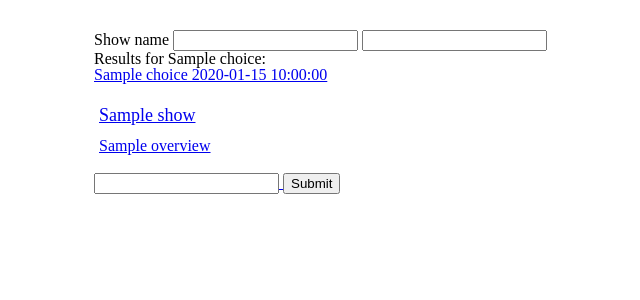
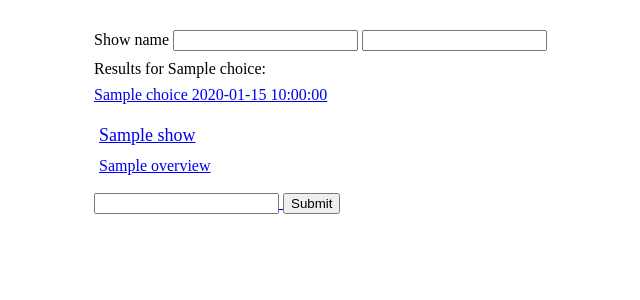
Before and after one commit to Dostoy320/ShowTracker, a Flask app: template showtracker/templates/add_shows.html in a window 1280 px wide. Shown: the part 70-370 px from the top of the page, without its empty margins (86-726 px from the left). Run offline with Flask 2, Linux system fonts and the light colour scheme; the template is opened without the code that fills it: most values are stand-ins (such as "Sample title", 1, 10 or a date in 2020); form fields are guessed from the names that the template uses; some libraries are stand-ins or nearby versions.

Commit message:
search result styling and removed tracker.db from cache

```diff
--- a/showtracker/static/css/st_style/sass/style.scss
+++ b/showtracker/static/css/st_style/sass/style.scss
@@ -83,6 +83,11 @@ $ninesixty-columns: 12;
             line-height: 25px;
             @include border-radius(5px);
         }
+        #search_results {
+            p {
+                margin: 10px 0 10px 0;
+            }
+        }
         #show_submit {
             margin-bottom: 10px;
         }
--- a/showtracker/static/css/st_style/stylesheets/style.css
+++ b/showtracker/static/css/st_style/stylesheets/style.css
@@ -163,25 +163,29 @@ h4 {
   -o-border-radius: 5px;
   border-radius: 5px;
 }
-/* line 86, ../sass/style.scss */
+/* line 87, ../sass/style.scss */
+#container #main-content #search_results p {
+  margin: 10px 0 10px 0;
+}
+/* line 91, ../sass/style.scss */
 #container #main-content #show_submit {
   margin-bottom: 10px;
 }
-/* line 89, ../sass/style.scss */
+/* line 94, ../sass/style.scss */
 #container #main-content #show_focus {
   overflow: hidden;
   *zoom: 1;
   text-align: center;
 }
-/* line 92, ../sass/style.scss */
+/* line 97, ../sass/style.scss */
 #container #main-content #show_focus h2 {
   font-size: 1.9em;
 }
-/* line 96, ../sass/style.scss */
+/* line 101, ../sass/style.scss */
 #container #main-content #season_list {
   margin-bottom: 10px;
 }
-/* line 98, ../sass/style.scss */
+/* line 103, ../sass/style.scss */
 #container #main-content #season_list .season_select {
   margin: 0 0 5px 0;
   padding: 5px 0 5px 0;
@@ -191,20 +195,20 @@ h4 {
   cursor: pointer;
   text-align: center;
 }
-/* line 106, ../sass/style.scss */
+/* line 111, ../sass/style.scss */
 #container #main-content #season_list .season_select #episodes li {
   margin-bottom: 3px;
   background-color: #E0EBFF;
 }
-/* line 110, ../sass/style.scss */
+/* line 115, ../sass/style.scss */
 #container #main-content #season_list .season_select .watched_false {
   text-decoration: none;
 }
-/* line 113, ../sass/style.scss */
+/* line 118, ../sass/style.scss */
 #container #main-content #season_list .season_select .watched_true {
   color: rgba(0, 0, 0, 0.3);
 }
-/* line 119, ../sass/style.scss */
+/* line 124, ../sass/style.scss */
 #container #main-content form[name='login'] label {
   display: inline;
   float: left;
@@ -215,7 +219,7 @@ h4 {
 
 /* End container */
 @media only screen and (min-width: 480px) {
-  /* line 129, ../sass/style.scss */
+  /* line 134, ../sass/style.scss */
   #container {
     display: inline;
     float: left;
@@ -225,7 +229,7 @@ h4 {
     overflow: hidden;
     *zoom: 1;
   }
-  /* line 132, ../sass/style.scss */
+  /* line 137, ../sass/style.scss */
   #container header {
     display: inline;
     float: left;
@@ -233,7 +237,7 @@ h4 {
     margin-right: 10px;
     width: 460px;
   }
-  /* line 135, ../sass/style.scss */
+  /* line 140, ../sass/style.scss */
   #container #main-content {
     display: inline;
     float: left;
@@ -241,7 +245,7 @@ h4 {
     margin-right: 10px;
     width: 460px;
   }
-  /* line 137, ../sass/style.scss */
+  /* line 142, ../sass/style.scss */
   #container #main-content #welcome {
     display: inline;
     float: left;
@@ -251,7 +255,7 @@ h4 {
   }
 }
 @media only screen and (min-width: 640px) {
-  /* line 145, ../sass/style.scss */
+  /* line 150, ../sass/style.scss */
   #container {
     display: inline;
     float: left;
@@ -259,7 +263,7 @@ h4 {
     margin-right: 10px;
     width: 620px;
   }
-  /* line 147, ../sass/style.scss */
+  /* line 152, ../sass/style.scss */
   #container header {
     display: inline;
     float: left;
@@ -267,7 +271,7 @@ h4 {
     margin-right: 10px;
     width: 620px;
   }
-  /* line 150, ../sass/style.scss */
+  /* line 155, ../sass/style.scss */
   #container #main-content {
     display: inline;
     float: left;
@@ -277,7 +281,7 @@ h4 {
   }
 }
 @media only screen and (min-width: 960px) {
-  /* line 157, ../sass/style.scss */
+  /* line 162, ../sass/style.scss */
   #container {
     display: inline;
     float: left;
@@ -285,7 +289,7 @@ h4 {
     margin-right: 10px;
     width: 940px;
   }
-  /* line 159, ../sass/style.scss */
+  /* line 164, ../sass/style.scss */
   #container header {
     display: inline;
     float: left;
@@ -293,7 +297,7 @@ h4 {
     margin-right: 10px;
     width: 940px;
   }
-  /* line 162, ../sass/style.scss */
+  /* line 167, ../sass/style.scss */
   #container #main-content {
     position: relative;
     left: 160px;
--- a/showtracker/templates/add_shows.html
+++ b/showtracker/templates/add_shows.html
@@ -16,12 +16,15 @@
 
   <!-- Return list of shows from query -->
   {% if choices %}
-  <p>Results for <strong>{{ choices[0]['name'] }}</strong>:
+  <div id='search_results'>
+  <p>Results for <strong>{{ choices[0]['name'] }}</strong>:</p>
     <ul>
     {% for choice in choices %}
       <li><a href="{{ url_for('retrieve_show') }}?value={{ choice['id'] }}">
       {{ choice['name'] }} {{ choice['first_air_date'] }}</li>
     {% endfor %}
+    </ul>
+    </div>
   {% endif %}
 
   <!-- Return info for specific show -->
```
Also changed, not shown: tracker.db (deleted).
